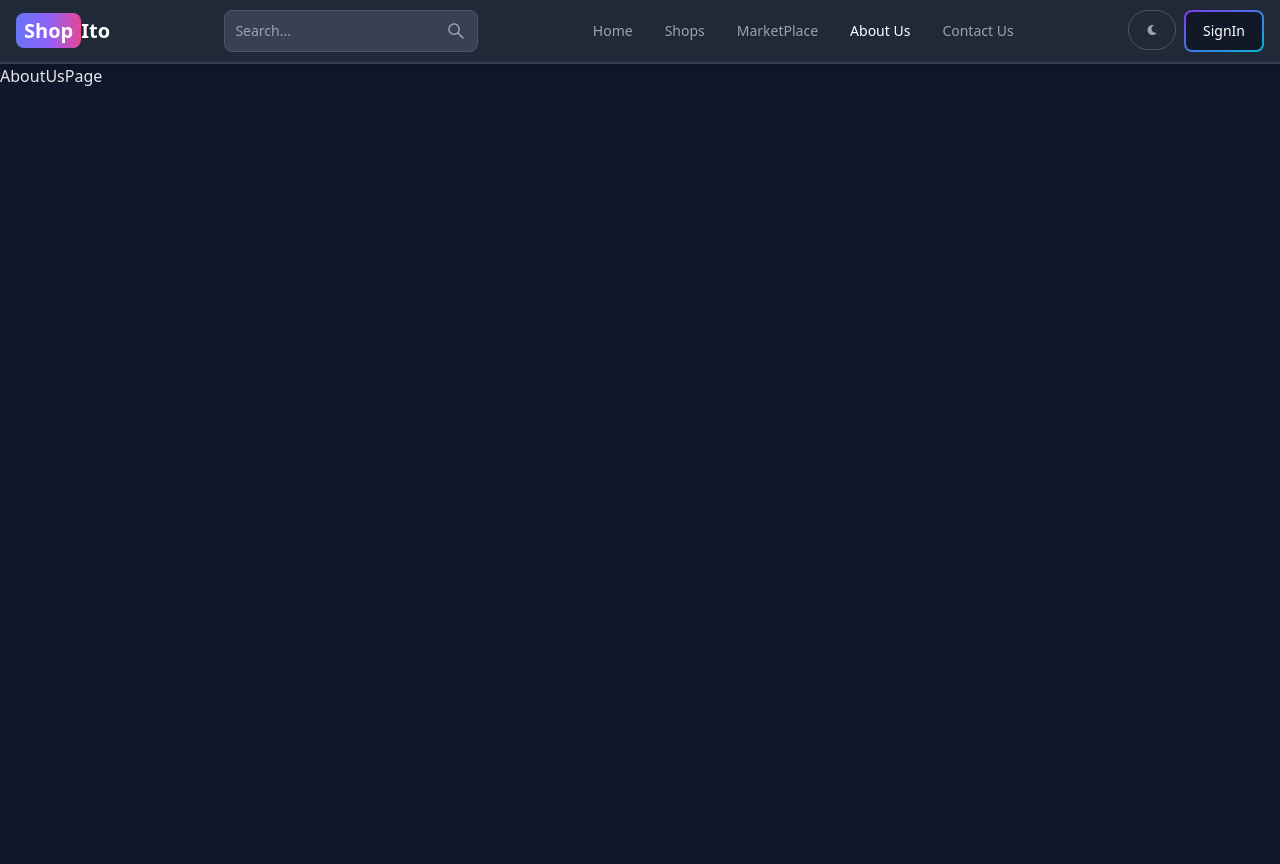
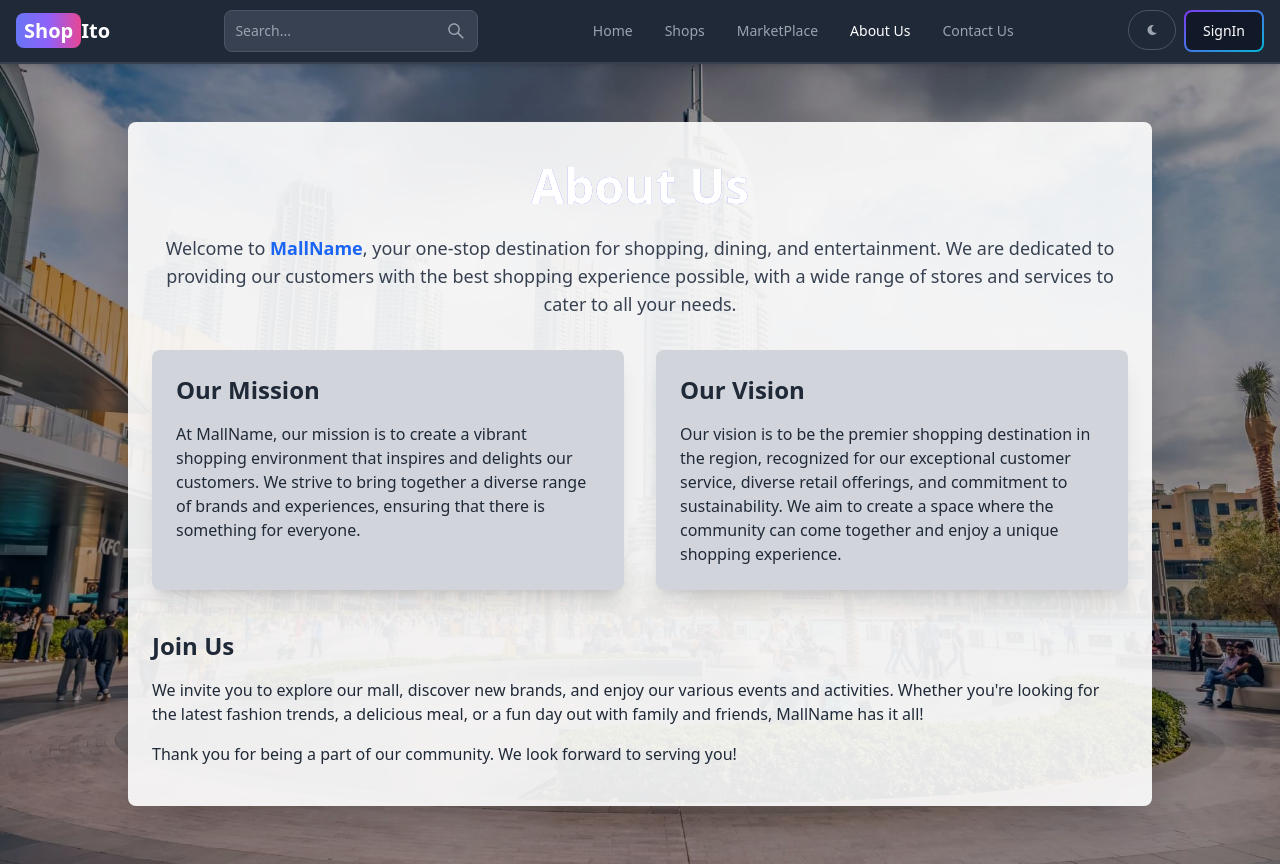
Before and after one commit to ramindu-Nimex/Shopito, a React (Vite) app in the folder frontend/: page /about in a window 1280 px wide. Built offline with nearby package versions, Linux system fonts and the light colour scheme; no server answers.

Commit message:
Refactor AboutUsPage and ContactUs components

```diff
--- a/frontend/src/Pages/AboutUsPage.jsx
+++ b/frontend/src/Pages/AboutUsPage.jsx
@@ -1,7 +1,67 @@
-import React from 'react'
+import React from "react";
+import aboutUS from "/shopping_mall.jpg";
 
-export default function AboutUsPage() {
+const AboutUs = () => {
   return (
-    <div>AboutUsPage</div>
-  )
-}
+    <div
+      className="relative bg-cover bg-center min-h-screen flex items-center justify-center"
+      style={{ backgroundImage: `url(${aboutUS})` }}
+    >
+      <div className="absolute inset-0 bg-black opacity-40"></div>
+      <div className="relative bg-white bg-opacity-90 py-10 rounded-lg shadow-2xl max-w-5xl mx-auto px-6">
+        <h1 className="text-5xl font-bold text-center text-white mb-6 bg-gradient-to-r from-purple-500 to-blue-500 bg-clip-text text-transparent">
+          About Us
+        </h1>{" "}
+        <p className="text-lg text-gray-700 text-center mb-8">
+          Welcome to{" "}
+          <span className="font-semibold text-blue-600">MallName</span>, your
+          one-stop destination for shopping, dining, and entertainment. We are
+          dedicated to providing our customers with the best shopping experience
+          possible, with a wide range of stores and services to cater to all
+          your needs.
+        </p>
+        <div className="grid grid-cols-1 md:grid-cols-2 gap-8">
+          <div className="bg-gray-300 p-6 rounded-lg shadow-xl transform transition-transform hover:scale-105 hover:shadow-2xl">
+            <h2 className="text-2xl font-semibold text-gray-800 mb-4">
+              Our Mission
+            </h2>
+            <p className="text-gray-800">
+              At MallName, our mission is to create a vibrant shopping
+              environment that inspires and delights our customers. We strive to
+              bring together a diverse range of brands and experiences, ensuring
+              that there is something for everyone.
+            </p>
+          </div>
+
+          <div className="bg-gray-300 p-6 rounded-lg shadow-xl transform transition-transform hover:scale-105 hover:shadow-2xl">
+            <h2 className="text-2xl font-semibold text-gray-800 mb-4">
+              Our Vision
+            </h2>
+            <p className="text-gray-800">
+              Our vision is to be the premier shopping destination in the
+              region, recognized for our exceptional customer service, diverse
+              retail offerings, and commitment to sustainability. We aim to
+              create a space where the community can come together and enjoy a
+              unique shopping experience.
+            </p>
+          </div>
+        </div>
+        <div className="mt-10">
+          <h2 className="text-2xl font-semibold text-gray-800 mb-4">Join Us</h2>
+          <p className="text-gray-800 mb-4">
+            We invite you to explore our mall, discover new brands, and enjoy
+            our various events and activities. Whether you're looking for the
+            latest fashion trends, a delicious meal, or a fun day out with
+            family and friends, MallName has it all!
+          </p>
+          <p className="text-gray-800">
+            Thank you for being a part of our community. We look forward to
+            serving you!
+          </p>
+        </div>
+      </div>
+    </div>
+  );
+};
+
+export default AboutUs;
--- a/frontend/src/Pages/ContactUs.jsx
+++ b/frontend/src/Pages/ContactUs.jsx
@@ -1,7 +1,39 @@
-import React from 'react'
+import React from 'react';
+import contactUs from "/contactUs.jpeg";
 
-export default function ContactUs() {
+const ContactUs = () => {
   return (
-    <div>ContactUs</div>
-  )
-}
+    <div
+      className="relative bg-cover bg-center min-h-screen flex items-center justify-center"
+      style={{ backgroundImage: `url(${contactUs})` }}
+    >
+      <div className="absolute inset-0 bg-black opacity-40"></div>
+      <div className="relative bg-white bg-opacity-70 py-10 rounded-lg shadow-2xl max-w-3xl mx-auto px-6">
+        <h1 className="text-4xl font-bold text-center text-black-600 mb-6">Contact Us</h1>
+        <p className="text-lg text-gray-700 text-center mb-8">
+          We would love to hear from you! Here’s how you can reach us:
+        </p>
+
+        <div className="text-center">
+          <h2 className="text-2xl font-semibold text-gray-800 mb-4">Get in Touch</h2>
+          <p className="text-gray-600">You can contact us at:</p>
+          <p className="text-gray-800 mb-2">Email: <span className="font-semibold">support@shopito.com</span></p>
+          <p className="text-gray-800 mb-2">Phone: <span className="font-semibold">+94 71 234 5678</span></p>
+          <p className="text-gray-800 mb-2">Address: <span className="font-semibold">456 Shopping Street, Colombo, Sri Lanka</span></p>
+        </div>
+
+        <div className="mt-10 text-center">
+          <h2 className="text-2xl font-semibold text-gray-800 mb-4">Follow Us</h2>
+          <p className="text-gray-600">Stay connected through our social media channels:</p>
+          <div className="flex justify-center mt-4 space-x-4">
+            <a href="#" className="text-blue-600 hover:underline">Facebook</a>
+            <a href="#" className="text-blue-600 hover:underline">Twitter</a>
+            <a href="#" className="text-blue-600 hover:underline">Instagram</a>
+          </div>
+        </div>
+      </div>
+    </div>
+  );
+};
+
+export default ContactUs;
--- a/frontend/src/Pages/HomePage.jsx
+++ b/frontend/src/Pages/HomePage.jsx
@@ -7,10 +7,10 @@ import { Link } from 'react-router-dom'
 export default function HomePage() {
   const [text] = useTypewriter({
     words: [
-      "seamless environments.",
-      "secure surroundings.",
-      "a symbol of reliability.",
-      "elevated spaces of distinction.",
+      "convenient shopping experiences.",
+      "luxury at every corner.",
+      "your shopping destination.",
+      "unmatched variety and convenience."
     ],
     loop: true,
     typeSpeed: 60,
--- a/frontend/src/components/DashSidebar.jsx
+++ b/frontend/src/components/DashSidebar.jsx
@@ -91,6 +91,7 @@ export default function DashSidebar() {
 
   </>
 )}
+{/*
           {currentUser.isAdmin && (
             <>
               <Link to="/dashboard?tab=shop-list">
@@ -106,7 +107,7 @@ export default function DashSidebar() {
               </Link>
             </>
           )}
-
+*/}
           {currentUser.isShoppingOrderAdmin && (
             <>
               <Link to="/dashboard?tab=order">
```
Also changed, not shown: frontend/public/contactUs.jpeg (added), frontend/public/shopping_mall.jpg (added).
